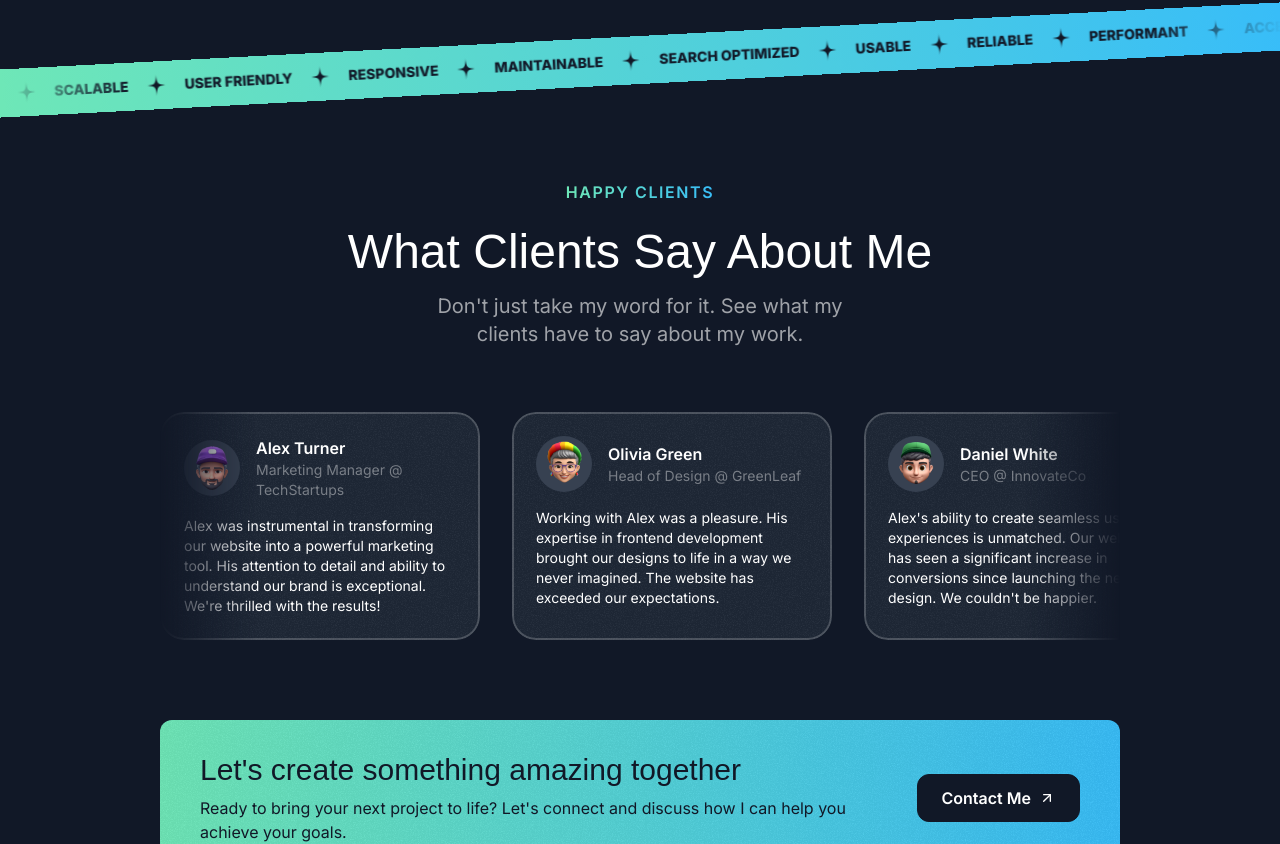
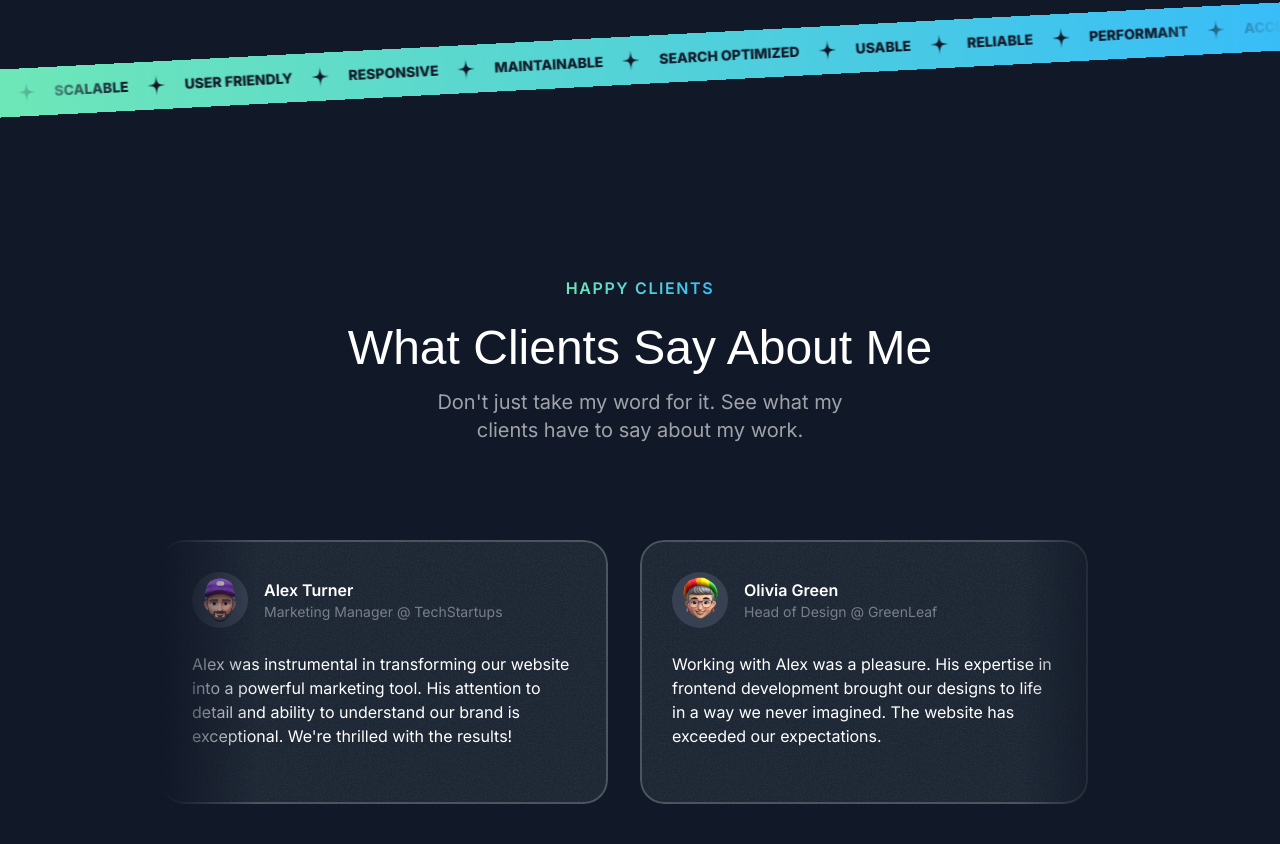
Before and after one commit to rahathossenantor/rahathossen, a Next.js app: page / in a window 1280 px wide. Shown: the part 3016-3860 px from the top of the page. Built offline with nearby package versions, Linux system fonts and the light colour scheme; a web font is replaced by a local one.

Commit message:
Testimonials section tablet & desktop version completed

```diff
--- a/src/sections/Testimonials.tsx
+++ b/src/sections/Testimonials.tsx
@@ -47,20 +47,20 @@
 
 const Testimonials = () => {
   return (
-    <section>
+    <section className="py-16 lg:py-24">
       <div className="container">
         <SectionHeader
           eyebrow="Happy Clients"
           title="What Clients Say About Me"
           description="Don't just take my word for it. See what my clients have to say about my work."
         />
-        <div className="mt-16 flex overflow-x-clip [mask-image:linear-gradient(to_right,transparent,black_10%,black_90%,transparent)]">
+        <div className="mt-16 lg:mt-24 flex overflow-x-clip [mask-image:linear-gradient(to_right,transparent,black_10%,black_90%,transparent)]">
           <div className="flex flex-none gap-8">
             {
               testimonials.map((testimonial) => (
                 <Card
                   key={testimonial.id}
-                  className="max-w-xs"
+                  className="max-w-xs md:max-w-md md:p-8"
                 >
                   <div className="flex items-center gap-4">
                     <div className="size-14 rounded-full bg-gray-700 inline-flex items-center justify-center flex-shrink-0">
@@ -75,7 +75,7 @@
                       <p className="text-sm text-white/40">{testimonial.position}</p>
                     </div>
                   </div>
-                  <p className="mt-4 text-sm">{testimonial.text}</p>
+                  <p className="mt-4 text-sm md:text-base md:mt-6">{testimonial.text}</p>
                 </Card>
               ))
             }
```
